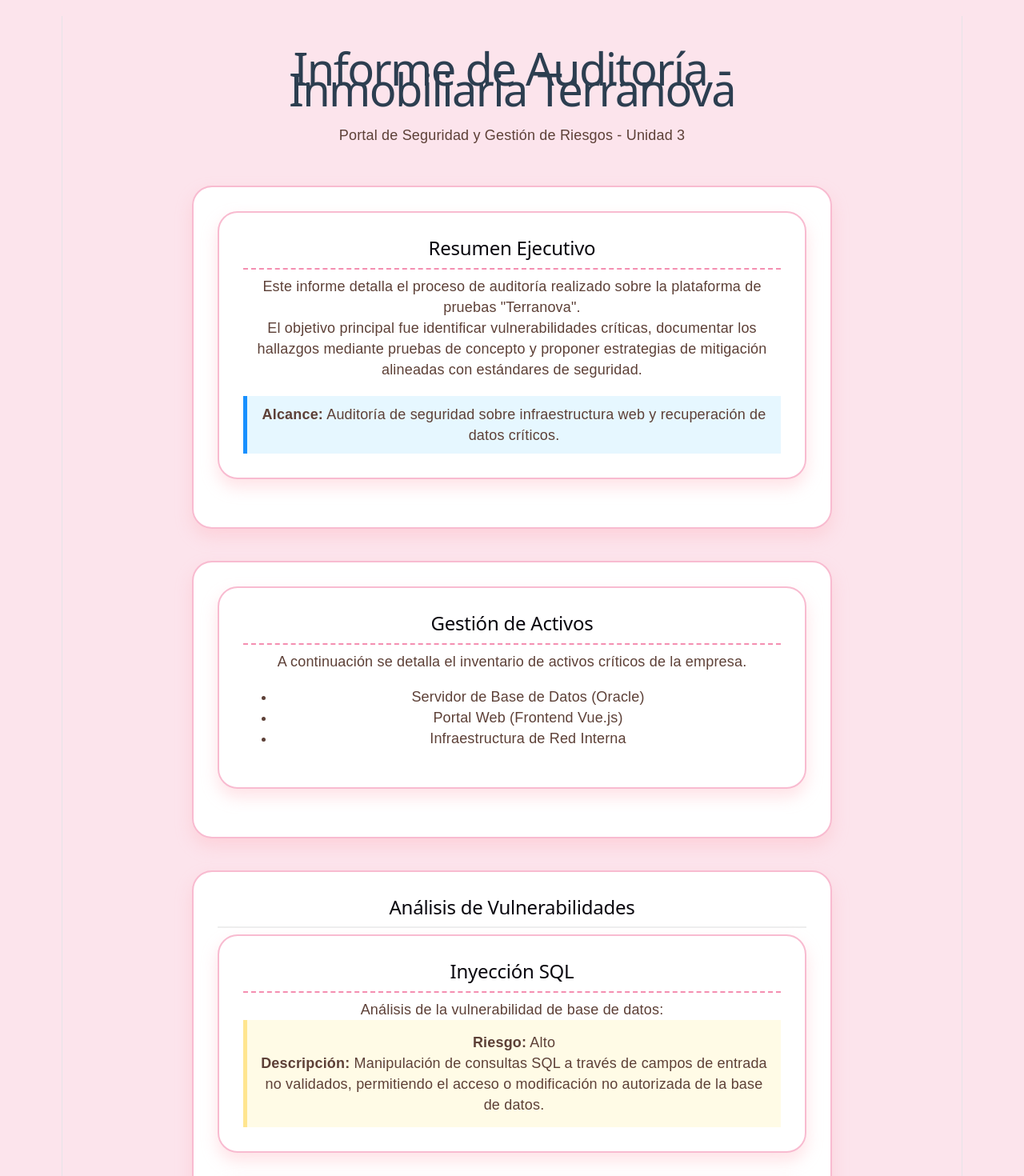
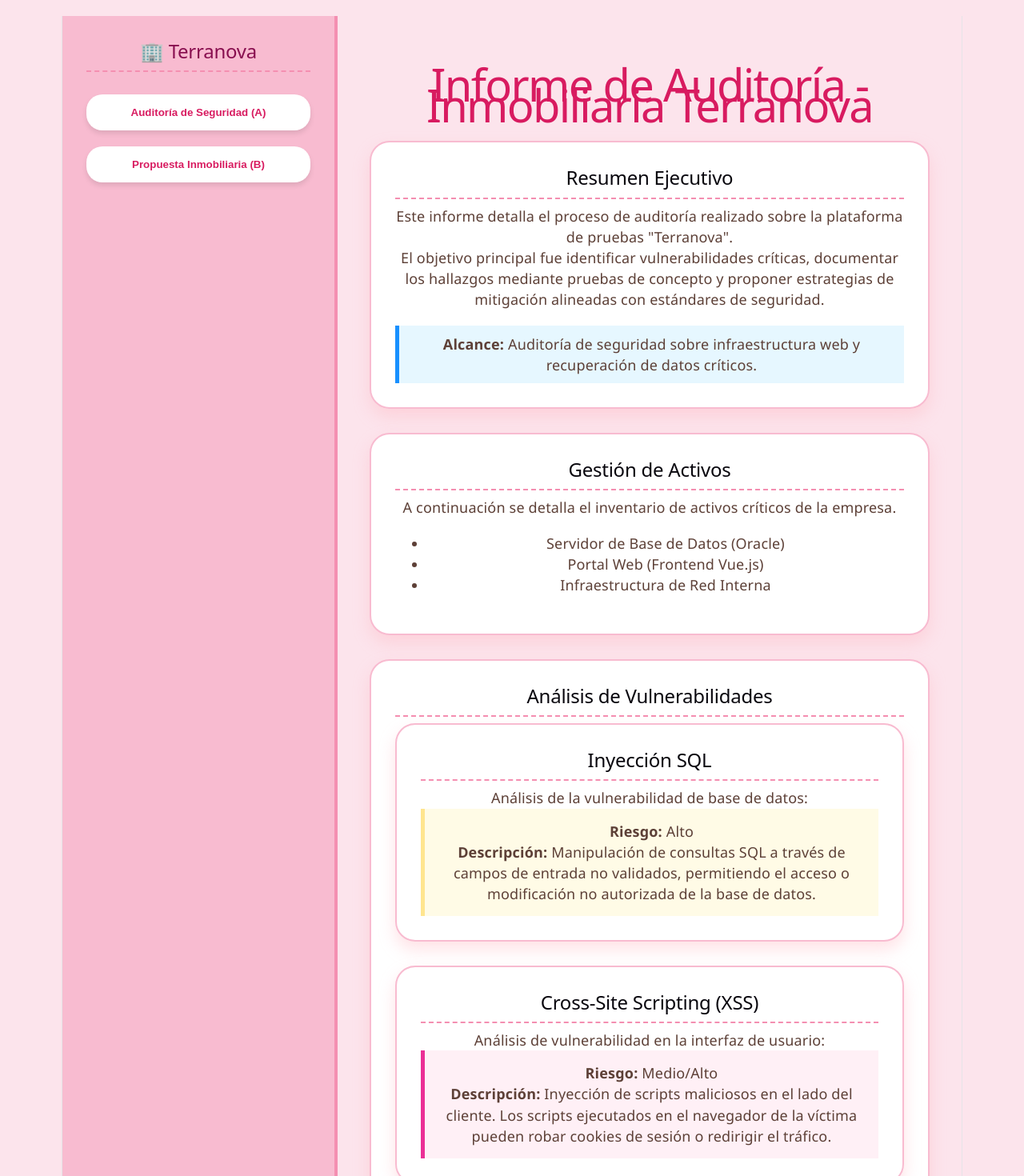
Before and after one commit to mariamunoz0507/auditoria_munmar, a React (Vite) app: page / in a window 1280 px wide. Shown: the top 1470 px of the page at 80% size. Built offline with nearby package versions, Linux system fonts and the light colour scheme.

Commit message:
feat: actualizar estructura completa con menú lateral para múltiples informes

```diff
--- a/src/App.tsx
+++ b/src/App.tsx
@@ -1,5 +1,5 @@
 // src/App.tsx
-import { Matriz } from './components/matriz';
+import { useState } from 'react';
 import { Resumen } from './components/resumen';
 import { Activos } from './components/activos';
 import { InyeccionSQL } from './components/inyeccionSQL';
@@ -8,55 +8,64 @@ import { Comandos } from './components/comandos';
 import { Controles } from './components/controles';
 import { Recuperacion } from './components/recuperacion';
 import { Prompts } from './components/prompts';
+import { Matriz } from './components/matriz';
 import './App.css';
 
 function App() {
+  const [activeTab, setActiveTab] = useState('informeA');
+
   return (
-    <div style={{ padding: '20px', maxWidth: '800px', margin: '0 auto', fontFamily: 'Arial, sans-serif' }}>
-      <header style={{ textAlign: 'center', marginBottom: '50px' }}>
-        <h1 style={{ color: '#2c3e50' }}>Informe de Auditoría - Inmobiliaria Terranova</h1>
-        <p>Portal de Seguridad y Gestión de Riesgos - Unidad 3</p>
-      </header>
+    <div style={{ display: 'flex', minHeight: '100vh' }}>
+      {/* Menú Lateral Inmobiliario */}
+      <nav style={{ width: '280px', backgroundColor: '#f8bbd0', padding: '30px', display: 'flex', flexDirection: 'column', gap: '20px', borderRight: '4px solid #f48fb1' }}>
+        <h2 style={{ color: '#880e4f', textAlign: 'center' }}>🏢 Terranova</h2>
 
-      <main>
-        <section id="resumen" style={{ marginBottom: '40px' }}>
+        <button onClick={() => setActiveTab('informeA')} style={navButtonStyle}>Auditoría de Seguridad (A)</button>
+        <button onClick={() => setActiveTab('informeB')} style={navButtonStyle}>Propuesta Inmobiliaria (B)</button>
+      </nav>
+
+      {/* Área de Contenido */}
+      <main style={{ flex: 1, padding: '40px', backgroundColor: '#fce4ec' }}>
+        {activeTab === 'informeA' ? (
+          <div>
+            <h1 style={{ color: '#d81b60', textAlign: 'center' }}>Informe de Auditoría - Inmobiliaria Terranova</h1>
             <Resumen />
-        </section>
-
-        <section id="activos" style={{ marginBottom: '40px' }}>
             <Activos />
-        </section>
-
-        {/* Sección de Vulnerabilidades */}
-        <section id="vulnerabilidades" style={{ marginBottom: '40px' }}>
-          <h2 style={{ borderBottom: '2px solid #eee', paddingBottom: '10px' }}>Análisis de Vulnerabilidades</h2>
+            <section id="vulnerabilidades">
+              <h2>Análisis de Vulnerabilidades</h2>
               <InyeccionSQL />
               <XSS />
               <Comandos />
             </section>
-
-        <section id="matriz" style={{ marginBottom: '40px' }}>
             <Matriz />
+            <Controles />
+            <Recuperacion />
+            <Prompts />
+          </div>
+        ) : (
+          <div style={{ textAlign: 'center', marginTop: '50px' }}>
+            <h1 style={{ color: '#d81b60' }}>Propuesta Inmobiliaria B</h1>
+            <section>
+              <p>Bienvenida al módulo de gestión inmobiliaria.</p>
+              <p>Aquí puedes visualizar los activos y planes de expansión de Terranova.</p>
             </section>
-
-        <section id="controles" style={{ marginBottom: '40px' }}>
-          <Controles />
-        </section>
-
-        <section id="recuperacion" style={{ marginBottom: '40px' }}>
-          <Recuperacion />
-        </section>
-
-        <section id="prompts" style={{ marginBottom: '40px' }}>
-          <Prompts />
-        </section>
+          </div>
+        )}
       </main>
-
-      <footer style={{ textAlign: 'center', marginTop: '50px', fontSize: '0.8em', color: '#7f8c8d' }}>
-        <p>Proyecto de Fundamentos de Seguridad de la Información - INACAP Valparaíso</p>
-      </footer>
     </div>
   );
 }
 
+const navButtonStyle = {
+  padding: '15px',
+  borderRadius: '20px',
+  border: 'none',
+  backgroundColor: '#ffffff',
+  cursor: 'pointer',
+  fontWeight: 'bold',
+  color: '#d81b60',
+  boxShadow: '0 4px 6px rgba(0,0,0,0.1)',
+  transition: '0.3s'
+};
+
 export default App;
```
Lines whose indentation alone changed are shown as unchanged.
